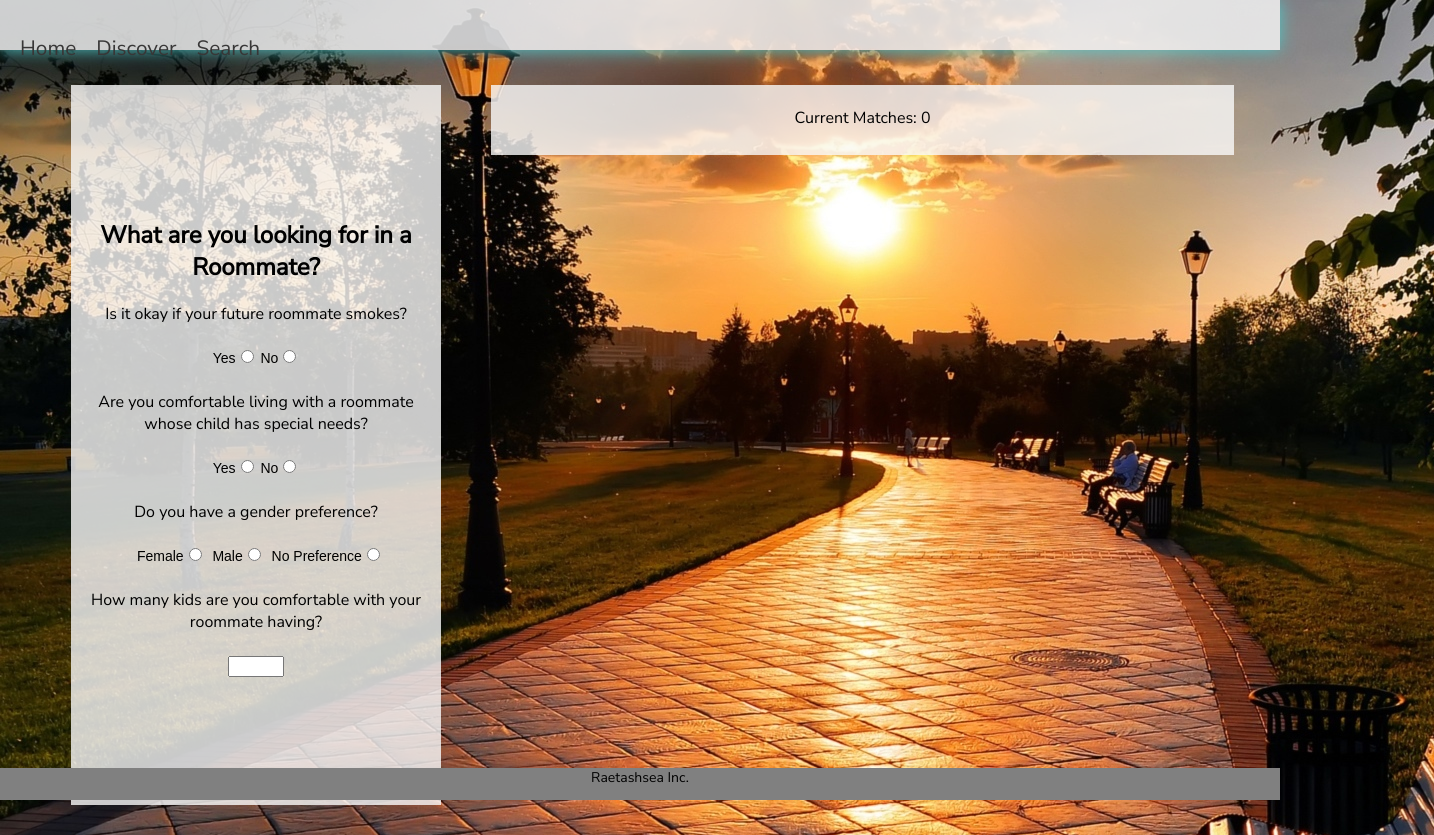
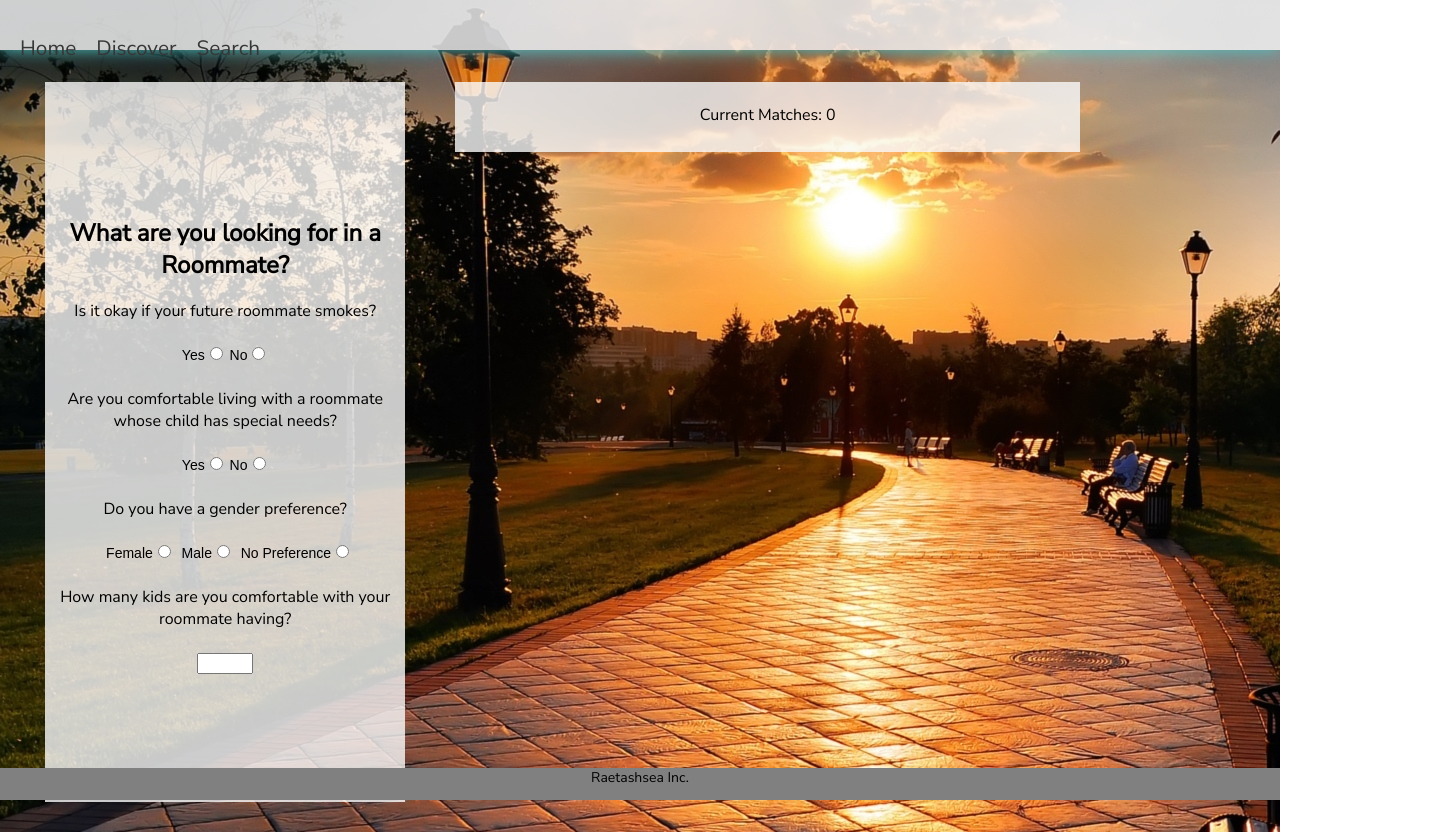
Before and after one commit to Niiitasha/PairRent, a React (Create React App) app in the folder clients/: page /SearchForm in a window 1280 px wide. Shown: the whole page, 1434 px wide, since content can reach past the window. Built offline with nearby package versions, Linux system fonts and the light colour scheme; a web font is replaced by a local one; what jquery-ajax would draw is missing.

Commit message:
Fixes made with scrolling

```diff
--- a/clients/src/components/App.js
+++ b/clients/src/components/App.js
@@ -1,6 +1,5 @@
 import React, { Component } from 'react';
 import Nav from "./Nav";
-import Home from "./Home";
 import Footer from "./Footer";
 
 class App extends Component {
--- a/clients/src/components/Nav.js
+++ b/clients/src/components/Nav.js
@@ -1,5 +1,5 @@
 import React, { Component } from 'react';
-import { BrowserRouter as Router, Route, Link } from 'react-router-dom';
+import { BrowserRouter as Router, Route} from 'react-router-dom';
 import Discover from "./Discover";
 import Home from "./Home";
 import SearchForm from "./SearchForm";
--- a/clients/src/components/Profile.js
+++ b/clients/src/components/Profile.js
@@ -1,5 +1,4 @@
 import React, { Component } from 'react';
-import { connect } from 'react-redux';
 
 class Profile extends Component {
     render() {
--- a/clients/src/components/ProfilePage.js
+++ b/clients/src/components/ProfilePage.js
@@ -1,8 +1,6 @@
 import React, { Component } from 'react';
 import { connect } from 'react-redux';
 import Profile from "./Profile";
-import ProfileList from './ProfileList';
-import { withRouter } from 'react-router';
 
 class ProfilePage extends Component {
 
--- a/clients/src/index.css
+++ b/clients/src/index.css
@@ -106,7 +106,7 @@ h1 {
   padding-top: 10px;
   padding-bottom: 30px;
   margin: 1% 2% 2% 2%;
-  justify-content: center;
+  justify-content: space-around;
   overflow: hidden;
 }
 
@@ -129,6 +129,15 @@ form {
   padding-bottom: 30px;
 }
 
+.discoverMainDiv{
+display: flex;
+align-items: center;
+width: 50%;
+margin: auto;
+margin-top: 100px;
+justify-content: space-around;
+}
+
 img {
   height: 20%;
   width: 80%;
@@ -139,7 +148,6 @@ img {
   align-items: center;
   flex-direction: column;
   margin: 50px;
-
 }
 
 .discoverCard {
@@ -174,6 +182,7 @@ img {
 .minimized.currentMatches {
   height:12vh;
   width: 111%;
+  overflow: hidden;
 }
 
 .maximized.currentMatches {
@@ -329,6 +338,7 @@ color:#42a5a5;
 
   .minimized.currentMatches {
     height:90vh;
+    overflow: auto;
   }
 
   .maximized.currentMatches {
@@ -351,7 +361,11 @@ color:#42a5a5;
   }
 
   .search {
-    width: 110%;
+    display: flex;
+    padding-top: 20px;
+    padding-bottom: 30px;
+    justify-content: center;
+    margin: auto;
   }
 
   .searchForm {
```
